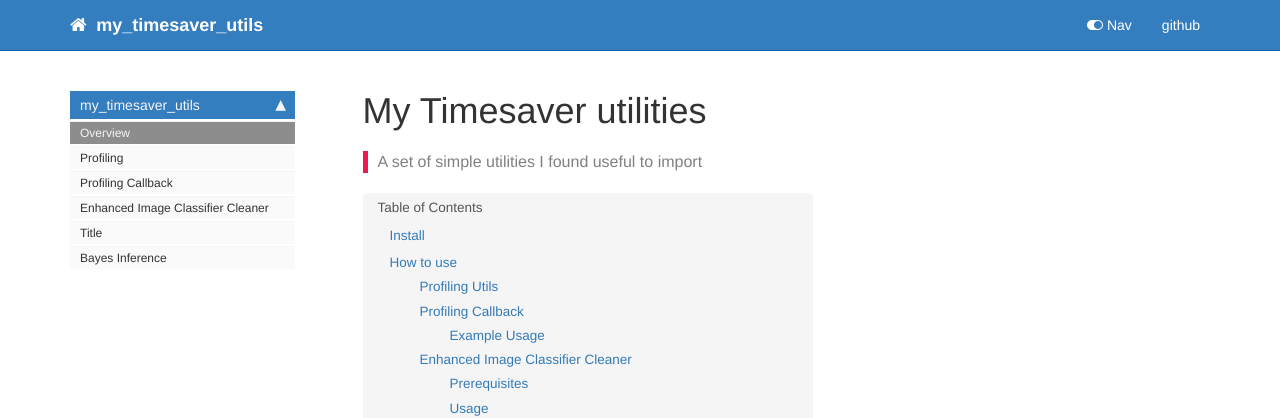
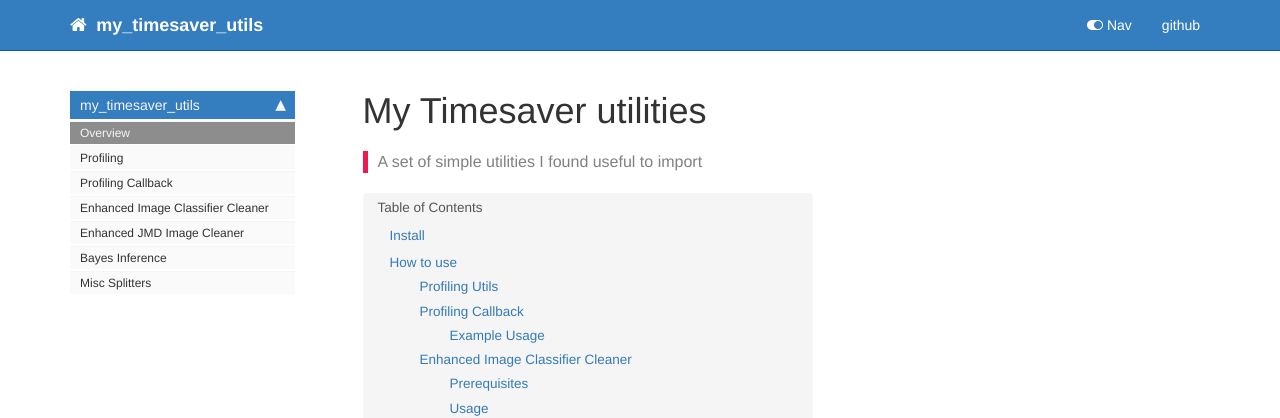
Before and after one commit to butchland/my_timesaver_utils, a Jekyll site: the page built from docs/index.html, in a window 1280 px wide. Shown: the top 418 px of the page. Built offline with Jekyll 4.4.1, drawn with Linux system fonts in a browser that asks for light colours; nearby versions of some CDN libraries; comment, search, counter and statistics services are not loaded.

Commit message:
Add misc splitters module and fix enhanced jmd image cleaner title

```diff
--- a/docs/_data/sidebars/home_sidebar.yml
+++ b/docs/_data/sidebars/home_sidebar.yml
@@ -19,11 +19,14 @@ entries:
       title: Enhanced Image Classifier Cleaner
       url: enhanced_imageclassifiercleaner
     - output: web,pdf
-      title: Title
-      url: enhanced_jmd_imagecleaner
+      title: Enhanced JMD Image Cleaner
+      url: enhanced_jmd_imagecleaner.html
     - output: web,pdf
       title: 'Bayes Inference '
       url: bayes_inference
+    - output: web,pdf
+      title: Misc Splitters
+      url: misc_splitters
     output: web
     title: my_timesaver_utils
   output: web
--- a/docs/sidebar.json
+++ b/docs/sidebar.json
@@ -4,7 +4,8 @@
     "Profiling": "profiling",
     "Profiling Callback": "profiling_callback",
     "Enhanced Image Classifier Cleaner": "enhanced_imageclassifiercleaner",
-    "Title": "enhanced_jmd_imagecleaner",
-    "Bayes Inference ": "bayes_inference"
+    "Enhanced JMD Image Cleaner": "enhanced_jmd_imagecleaner",
+    "Bayes Inference ": "bayes_inference",
+    "Misc Splitters": "misc_splitters"
   }
 }
```
Also changed, not shown: 1 other file.
